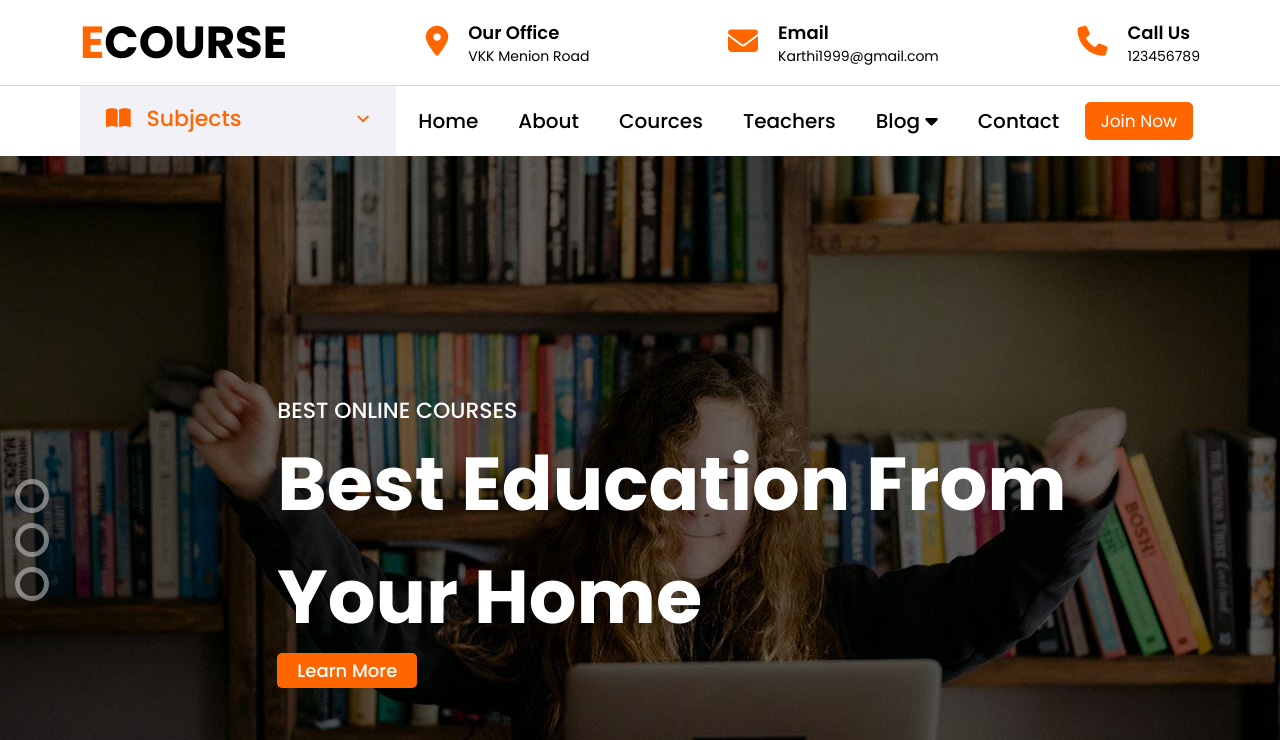
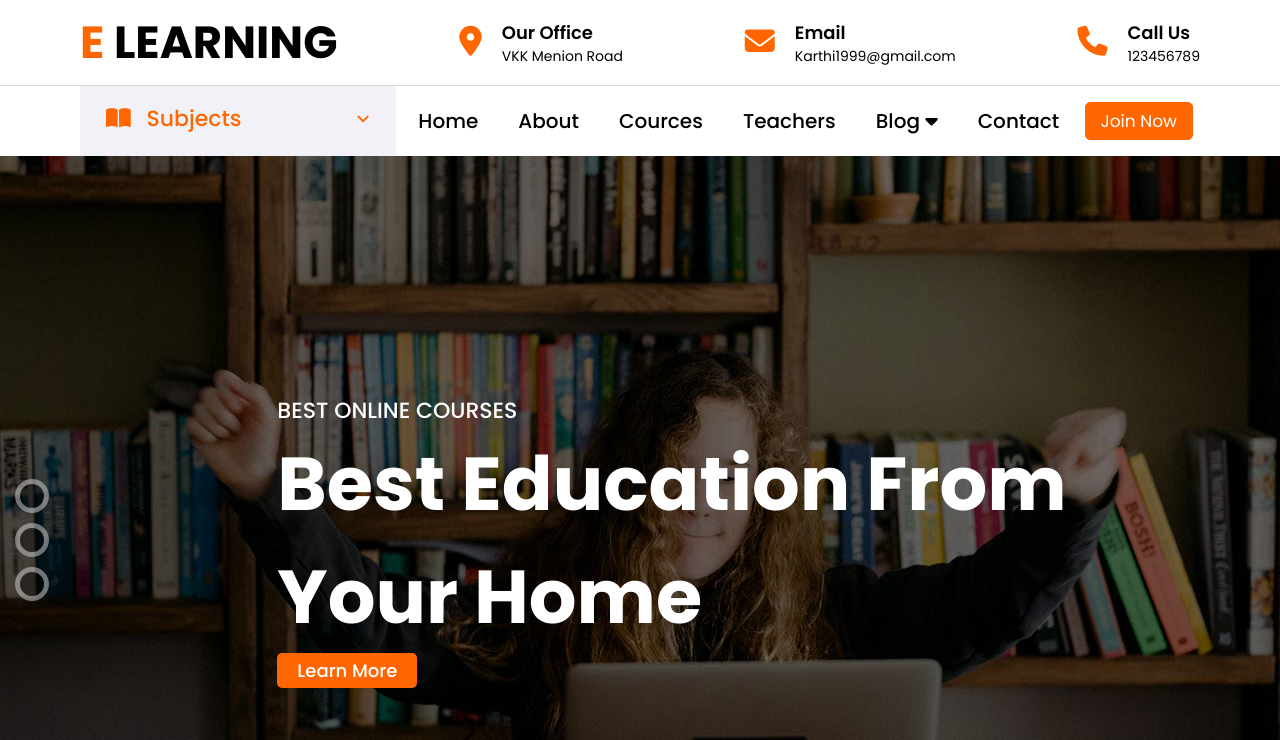
Before and after one commit to karthi1999/E-LEARNING, a plain HTML site: page index.html in a window 1280 px wide. Shown: the top 740 px of the page. Drawn offline with Linux system fonts and the light colour scheme.

Commit message:
Update index.html

```diff
--- a/index.html
+++ b/index.html
@@ -9,14 +9,14 @@
     <link rel="preconnect" href="https://fonts.gstatic.com" crossorigin>
     <link href="https://fonts.googleapis.com/css2?family=Poppins:wght@400;500;600;700&display=swap" rel="stylesheet">
     <script src="https://kit.fontawesome.com/9376b00e82.js" crossorigin="anonymous"></script>
-    <title>ECOURSE</title>
+    <title>E-LEARNING</title>
 </head>
 <body>
     <!-- Header Start -->
     <section class="header">
         <div class="header-container">
             <div class="logo">
-                <h1><span class="color-text">E</span>COURSE</h1>
+                <h1><span class="color-text">E</span> LEARNING</h1>
             </div>
             <div class="address">
                 <div class="address-logo">
```
